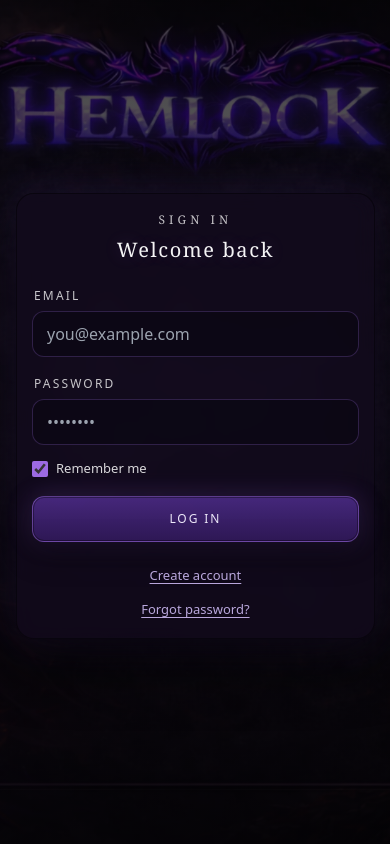
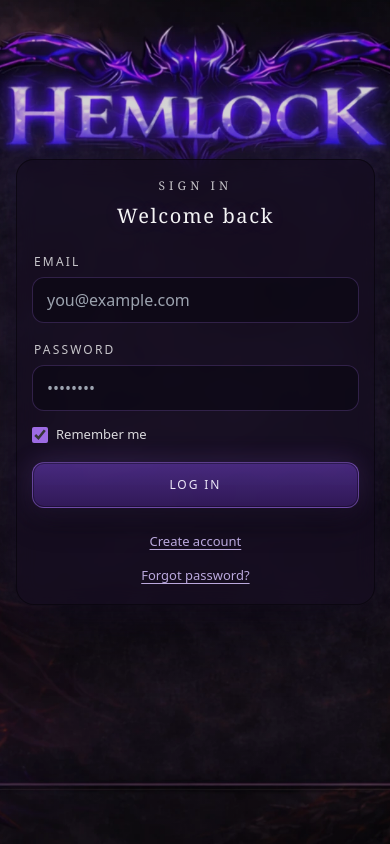
Before and after one commit to starfuelpower-ship-it/hemlock, a React (Vite) app: page / in a window 390 px wide. Built offline with nearby package versions, Linux system fonts and the light colour scheme; no server answers.

Commit message:
Polish login: remove background tint and raise panel

```diff
--- a/src/styles.css
+++ b/src/styles.css
@@ -124,9 +124,9 @@
   position: absolute;
   inset: 0;
   pointer-events: none;
+  /* Keep artwork crisp: only a very light readability vignette (no heavy tint). */
   background:
-    radial-gradient(1200px 700px at 50% 45%, rgba(0,0,0,0.30) 0%, rgba(0,0,0,0.62) 58%, rgba(0,0,0,0.80) 100%),
-    linear-gradient(to bottom, rgba(10,6,18,0.35), rgba(10,6,18,0.55));
+    radial-gradient(1200px 700px at 50% 45%, rgba(0,0,0,0.08) 0%, rgba(0,0,0,0.22) 60%, rgba(0,0,0,0.40) 100%);
 }
 
 .hemlock-login__wrap{
@@ -141,7 +141,7 @@
 /* Panel is visually centered in the negative space. Small upward bias feels better with this art. */
 .hemlock-login__panel{
   width: min(520px, 92vw);
-  transform: translateY(-10px);
+  transform: translateY(-70px);
   padding: 22px 20px 18px;
   border-radius: 18px;
   background: rgba(22, 12, 34, 0.62);
@@ -368,7 +368,11 @@
   transform: translateY(1px);
 }
 
+
+@media (max-height: 720px){
+  .hemlock-login__panel{ transform: translateY(-40px); }
+}
 @media (max-width: 460px){
-  .hemlock-login__panel{ padding: 18px 16px 16px; transform: translateY(-6px); }
+  .hemlock-login__panel{  padding: 18px 16px 16px; transform: translateY(-40px); }
   .hemlock-login__modeTitle{ font-size: 20px; }
 }
```
